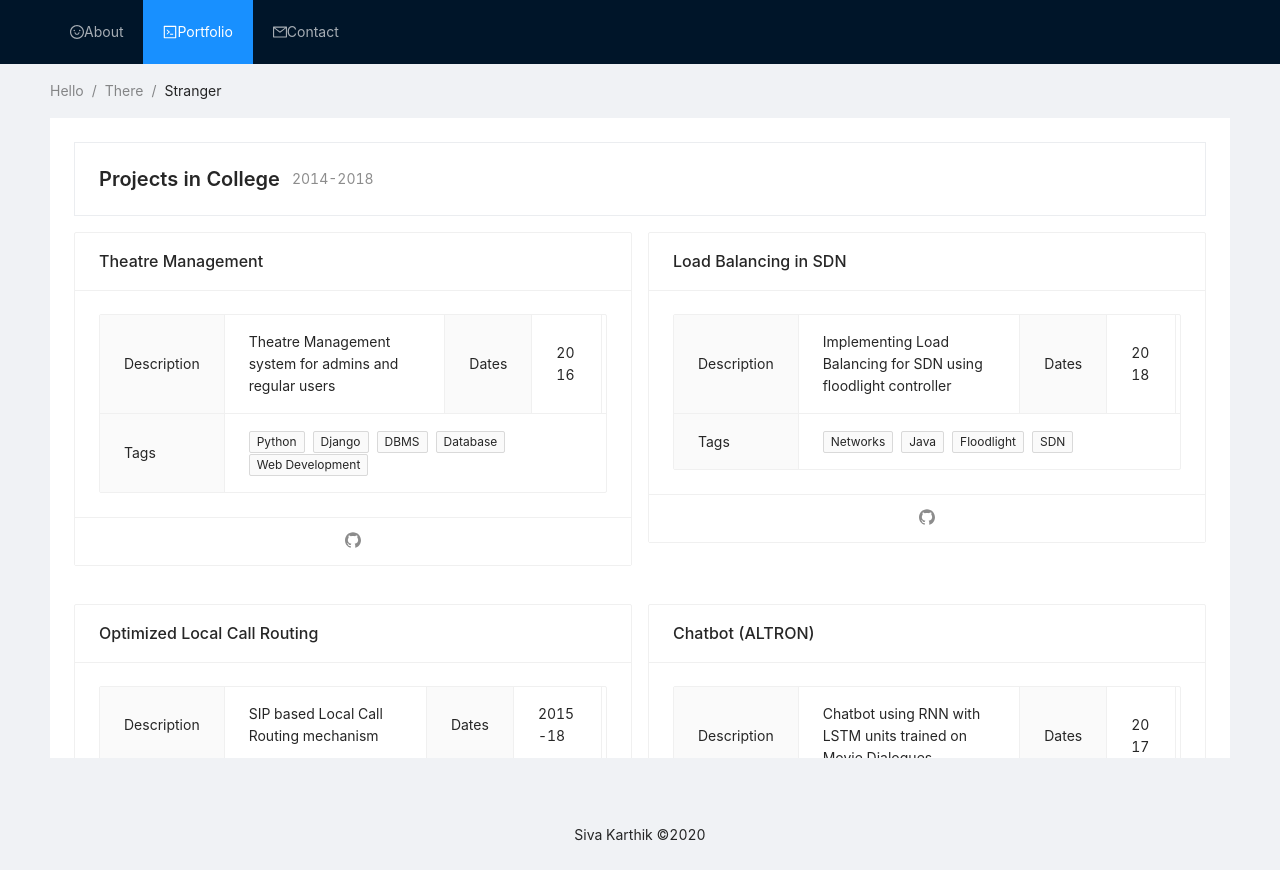
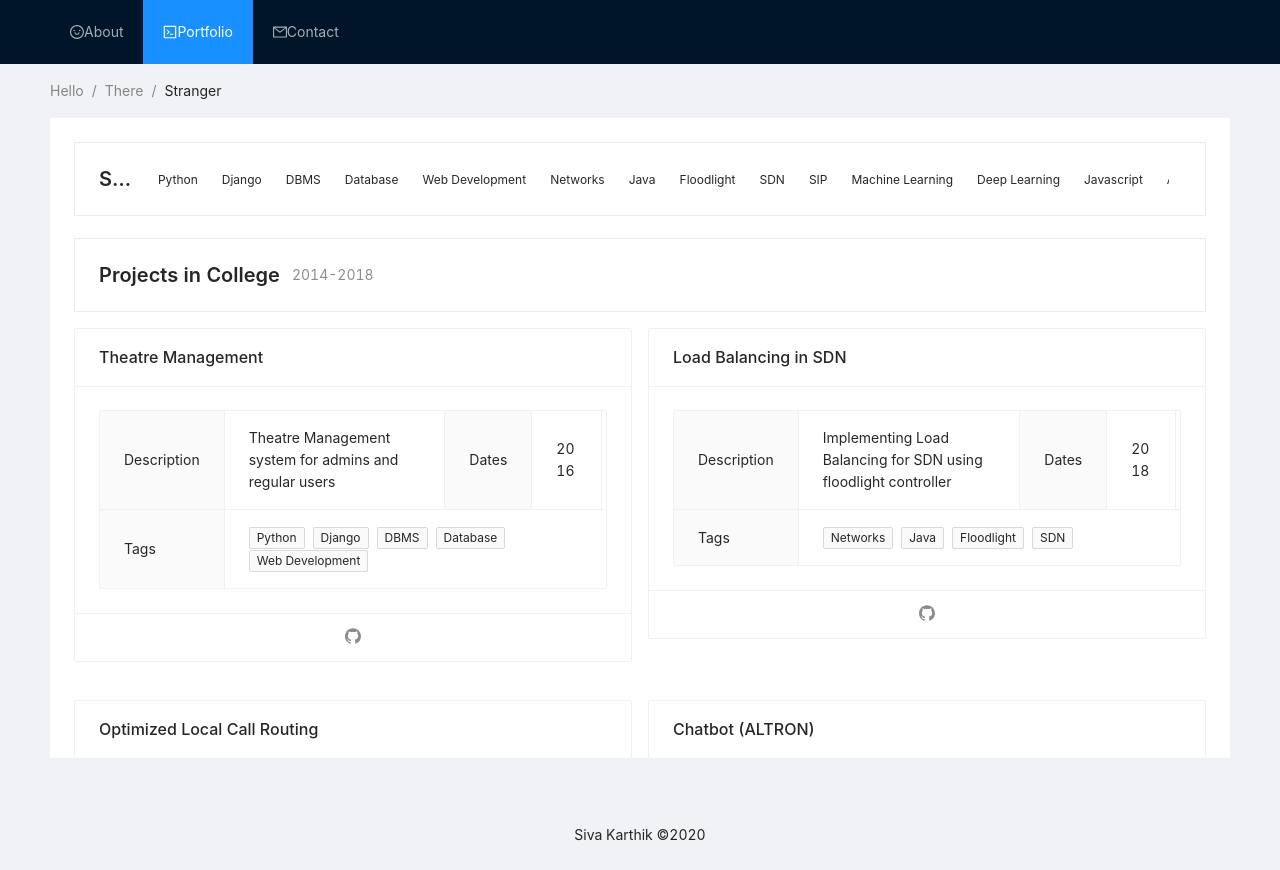
Before and after one commit to sivakarthik51/personal-website, a React (Create React App) app in the folder react-ui/: page / in a window 1280 px wide. Both pictures are taken after a click on the item "Portfolio". Built offline with nearby package versions, Linux system fonts and the light colour scheme.

Commit message:
Adding Selectable Tags for Skills, Adding Goodreads component

```diff
--- a/react-ui/src/About/About.js
+++ b/react-ui/src/About/About.js
@@ -5,6 +5,7 @@ import { BookOutlined } from '@ant-design/icons';
 
 import EducationComponent from './Education';
 import WorkExperienceComponent from './WorkExperience';
+import GoodreadsComponent from './Goodreads';
 const { TabPane } = Tabs;
 
 export default class AboutComponent extends React.Component {
@@ -46,6 +47,11 @@ export default class AboutComponent extends React.Component {
                         <WorkExperienceComponent />
                     </Card>
                 </TabPane>
+                <TabPane tab="Goodreads" key="3">
+
+                        <GoodreadsComponent />
+
+                </TabPane>
 
             </Tabs>
 
--- /dev/null
+++ b/react-ui/src/About/Goodreads.js
@@ -0,0 +1,19 @@
+import React from 'react';
+import {Col} from 'antd'
+export default class GoodreadsComponent extends React.Component{
+    render(){
+        return (
+            <>
+                <Col span={7}>
+                    <div id="gr_updates_widget">
+                    <iframe title="gReadsUpdates" id="the_iframe" src="https://goodreads.com/widgets/user_update_widget?height=400&num_updates=3&user=12848479&width=250" width="248" height="330" frameBorder="0"></iframe>
+                    <div id="gr_footer">
+                        <a href="https://www.goodreads.com/"><img alt="Goodreads: Book reviews, recommendations, and discussion" src="https://www.goodreads.com/images/layout/goodreads_logo_140.png" /></a>
+                    </div>
+                    </div>
+                </Col>
+
+            </>
+        )
+    }
+}
--- a/react-ui/src/App.css
+++ b/react-ui/src/App.css
@@ -52,6 +52,41 @@
   border: 1px solid rgb(235, 237, 240);
 }
 
+#customize-list{
+  float:left;
+  margin-left:20px;
+  list-style:none;
+}
+#gr_updates_widget{
+float:left;
+border-radius: 5px;
+background-color:#fff;
+border:solid #683205 10px;
+-webkit-box-shadow: 0px 0px 4px 1px #595959,
+inset 0px 0px 0px 1px #7D730B;
+-moz-box-shadow: 0px 0px 4px 1px #595959,
+inset 0px 0px 0px 1px #7D730B;
+box-shadow: 0px 0px 4px 1px #595959,
+inset 0px 0px 0px 1px #7D730B;
+padding:15px 0 0px 15px;
+width:290px;
+height:365px;
+}
+#gr_footer{
+margin-bottom:0px;
+height:30px;
+}
+#gr_updates_widget p{
+padding:0px;
+margin:0;
+font-size:14px;
+}
+#gr_footer img{
+width:100px;
+float:left;
+}
+
+
 @keyframes App-logo-spin {
   from {
     transform: rotate(0deg);
--- /dev/null
+++ b/react-ui/src/Common/SelectableTags.js
@@ -0,0 +1,42 @@
+
+import React from 'react';
+import { Tag } from 'antd';
+
+const { CheckableTag } = Tag;
+
+
+export default class SelectableTags extends React.Component {
+  constructor(props){
+      super(props);
+      this.state = {
+        selectedTags: [],
+        availableTags: props.tags
+      };
+
+    }
+  handleChange(tag, checked) {
+    const { selectedTags } = this.state;
+    const nextSelectedTags = checked ? [...selectedTags, tag] : selectedTags.filter(t => t !== tag);
+    console.log('You are interested in: ', nextSelectedTags);
+    this.setState({ selectedTags: nextSelectedTags });
+    this.props.getSelectedTags(nextSelectedTags);
+  }
+
+  render() {
+    const { selectedTags } = this.state;
+    return (
+      <div>
+
+        {this.state.availableTags.map(tag => (
+          <CheckableTag
+            key={tag}
+            checked={selectedTags.indexOf(tag) > -1}
+            onChange={checked => this.handleChange(tag, checked)}
+          >
+            {tag}
+          </CheckableTag>
+        ))}
+      </div>
+    );
+  }
+}
--- a/react-ui/src/Portfolio/Portfolio.js
+++ b/react-ui/src/Portfolio/Portfolio.js
@@ -1,11 +1,16 @@
 import React from 'react';
 import {Card,Descriptions,Col,Row,Tag, PageHeader} from 'antd';
+import SelectableTags from '../Common/SelectableTags';
 import { GithubOutlined } from '@ant-design/icons';
 
 export default class PortfolioComponent extends React.Component {
     constructor(props){
         super(props);
         this.state = {
+            selectedTags: [],
+            allTags:[],
+            filteredCollegeProjects:[],
+            filteredVocationalProjects:[],
             collegeProjects:[
                 {
                     'key':'1',
@@ -69,9 +74,40 @@ export default class PortfolioComponent extends React.Component {
 
             ]
         }
+
+    }
+    setAllTags = () => {
+
+        let allTags = [];
+        this.state.collegeProjects.forEach((data) => {
+            allTags.push(...data.tags);
+        })
+        this.state.vocationalProjects.forEach((data) => {
+            allTags.push(...data.tags);
+        })
+        allTags = new Set(allTags);
+        this.setState({allTags:Array.from(allTags)});
+    }
+    getSelectedTags = (selectedTags) => {
+
+        var filteredCollegeProjects = this.state.collegeProjects.filter((data) => {
+            return selectedTags.some(e => data.tags.includes(e));
+        })
+        var filteredVocationalProjects = this.state.vocationalProjects.filter((data) => {
+            return selectedTags.some(e => data.tags.includes(e));
+        })
+        if (selectedTags.length === 0){
+            this.setState({selectedTags:selectedTags,filteredCollegeProjects:this.state.collegeProjects,filteredVocationalProjects:this.state.vocationalProjects});
+        }
+        else
+            this.setState({selectedTags:selectedTags,filteredCollegeProjects:filteredCollegeProjects,filteredVocationalProjects:filteredVocationalProjects});
+    }
+    componentWillMount(){
+        this.setAllTags();
+        this.setState({filteredCollegeProjects:this.state.collegeProjects,filteredVocationalProjects:this.state.vocationalProjects});
     }
     render(){
-        const collegeProjs = this.state.collegeProjects.map((data,index) =>{
+        const collegeProjs = this.state.filteredCollegeProjects.map((data,index) =>{
             return (
                 <Col span={12} key={data.key}>
                     <Card title={data.title} style={{marginTop:16}}
@@ -94,7 +130,7 @@ export default class PortfolioComponent extends React.Component {
                 {index%2===0?<br /> :null}
                 </Col>
             )});
-            const vocationsProjs = this.state.vocationalProjects.map((data,index) =>{
+            const vocationsProjs = this.state.filteredVocationalProjects.map((data,index) =>{
                 return (
                     <Col span={12} key={data.key}>
                         <Card title={data.title} style={{marginTop:16}}
@@ -119,7 +155,8 @@ export default class PortfolioComponent extends React.Component {
                 )});
         return (
             <>
-
+                <PageHeader title="Skills" className="site-page-header" subTitle={<SelectableTags tags={this.state.allTags} getSelectedTags={this.getSelectedTags} />} />
+                <br />
                 <PageHeader title="Projects in College" className="site-page-header" subTitle="2014-2018" />
 
                 <Row gutter={16}>
```
